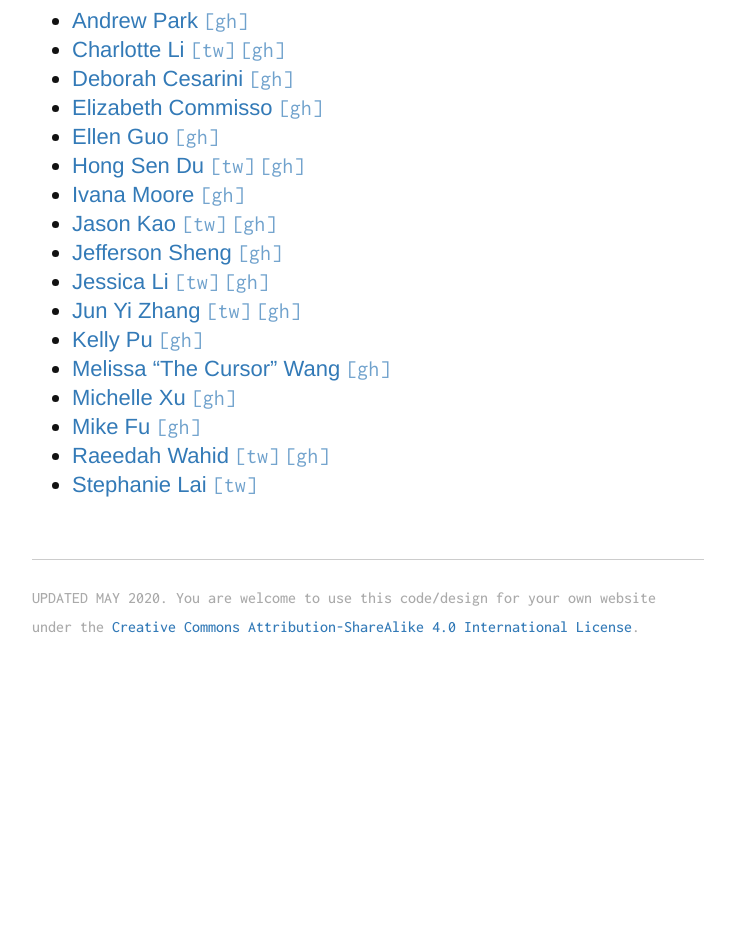
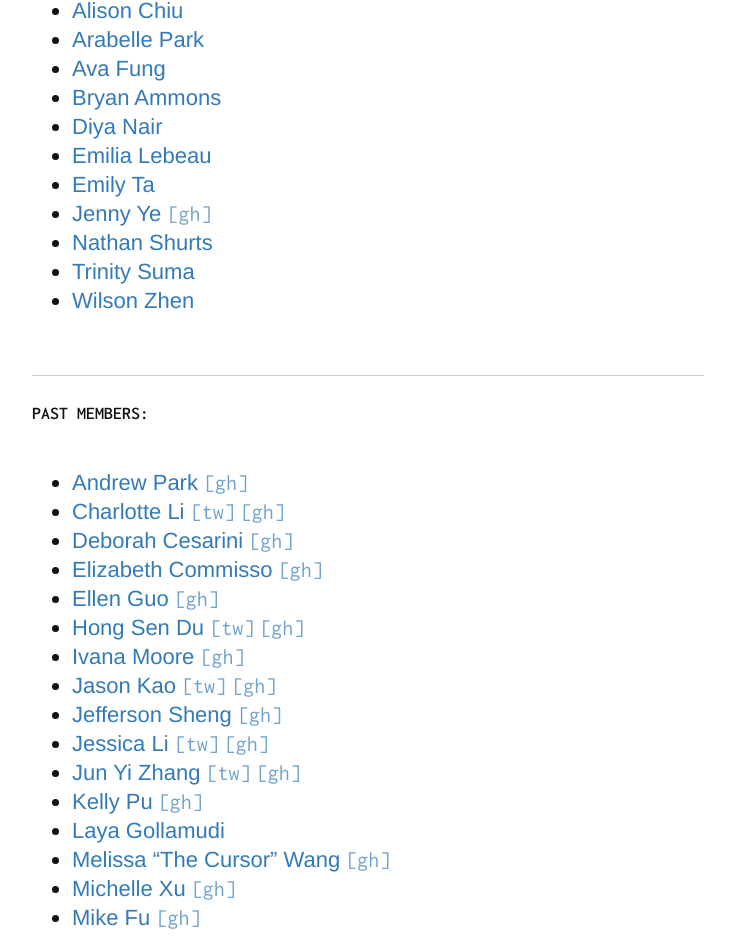
Before and after one commit to graphicsdesk/graphicsdesk.github.io, a Svelte app in the folder graphics-hub/: page / in a window 1280 px wide. Shown: the part 6169-7105 px from the top of the page, without its empty margins (272-1007 px from the left). Before the commit the page ends 6810 px from the top, so only its background shows below. Built offline with nearby package versions, Linux system fonts and the light colour scheme.

Commit message:
updating current members

```diff
--- a/graphics-hub/src/App.svelte
+++ b/graphics-hub/src/App.svelte
@@ -25,6 +25,28 @@
       };
     })
     .sort((a, b) => (a.name > b.name ? 1 : -1));
+
+  const pastMembers = projects.pastMembers
+    ? projects.pastMembers
+        .map(person => {
+          let name = person;
+          let twitter, git;
+          if (Array.isArray(person)) {
+            name = person[0];
+            twitter = person[1];
+            git = person[2];
+          }
+          return {
+            name,
+            link:
+              'https://www.columbiaspectator.com/contributors/' +
+              name.replace(/“.*” /, '').replace(/\s/g, '-'),
+            twitter,
+            git,
+          };
+        })
+        .sort((a, b) => (a.name > b.name ? 1 : -1))
+    : [];
 
   projects.topLevel = projects.topLevel.map(({ url, ...rest }) => ({
     ...rest,
@@ -186,6 +208,27 @@ footer {
       </ul>
     </div>
 
+    <SectionHeader id="past-members">Past Members</SectionHeader>
+  <div class="buzzwords">
+    <ul>
+      {#each pastMembers as { link, name, twitter, git }}
+        <li>
+          <p>
+            <a href={link} target="_blank" rel="noopener noreferrer">{name}</a>
+            <span>
+              {#if twitter}
+                <a class="twitter" href="https://twitter.com/{twitter}" target="_blank" rel="noopener noreferrer">[tw]</a>
+              {/if}
+              {#if git}
+                <a class="twitter" href="https://github.com/{git}" target="_blank" rel="noopener noreferrer">[gh]</a>
+              {/if}
+            </span>
+          </p>
+        </li>
+      {/each}
+    </ul>
+  </div>
+
     <SectionHeader empty />
     <p class="updated-text">
       Updated May 2020. <span style="text-transform: none;">
--- a/graphics-hub/src/SectionHeader.svelte
+++ b/graphics-hub/src/SectionHeader.svelte
@@ -15,7 +15,7 @@ hr {
 }
 
 p {
-  margin-bottom: 50px;
+  margin-bottom: 40px;
   text-transform: uppercase;
   font-family: Inconsolata;
   font-size: 18px;
--- a/graphics-hub/src/projects.js
+++ b/graphics-hub/src/projects.js
@@ -289,6 +289,19 @@ export default {
     },
   ],
   people: [
+    ['Jenny Ye', null, 'jennyleaf'],
+    ['Wilson Zhen', null, null],
+    ['Alison Chiu', null, null],
+    ['Nathan Shurts', null, null],
+    ['Trinity Suma', null, null],
+    ['Diya Nair', null, null],
+    ['Emilia Lebeau', null, null],
+    ['Ava Fung', null, null],
+    ['Bryan Ammons', null, null],
+    ['Emily Ta', null, null],
+    ['Arabelle Park', null, null],
+  ],
+  pastMembers: [
     ['Hong Sen Du', 'hongsendude', 'HongSenDu'],
     ['Mike Fu', null, 'haohaom1'],
     ['Stephanie Lai', 'stephaniealai'],
@@ -306,5 +319,7 @@ export default {
     ['Jefferson Sheng', null, 'jsheng37'],
     ['Melissa “The Cursor” Wang', null, 'mel-wang-wang'],
     ['Michelle Xu', null, 'michellexu23'],
+    ['Laya Gollamudi', null, null],
+    ['Molly Durawa', null, null],
   ],
 };
--- a/graphics-hub/vite.config.js
+++ b/graphics-hub/vite.config.js
@@ -3,6 +3,7 @@ import { svelte } from '@sveltejs/vite-plugin-svelte'
 
 // https://vite.dev/config/
 export default defineConfig({
+  // base: '/graphics-hub/',
   base: '/',
   plugins: [svelte()],
 })
```
Also changed, not shown: 1 other file (tests, documents, lock files or other folders).
